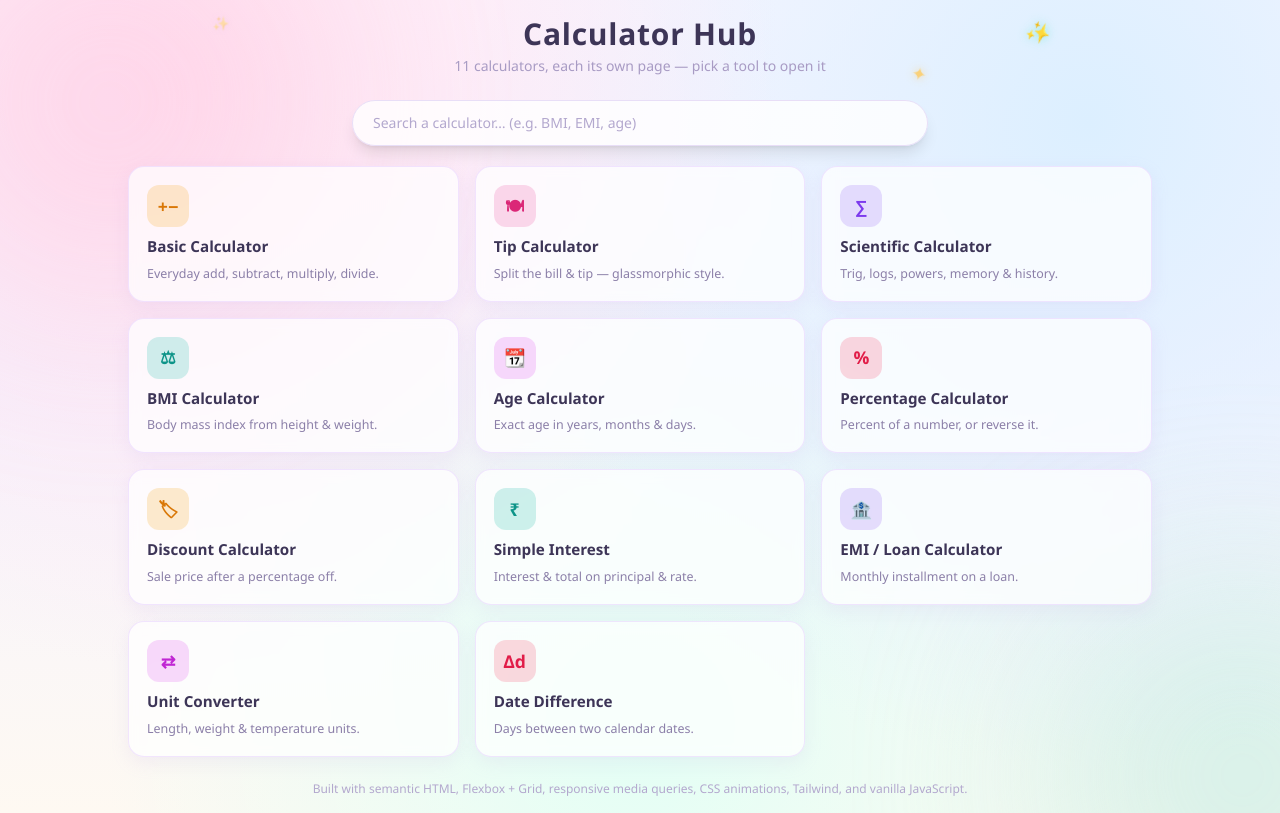
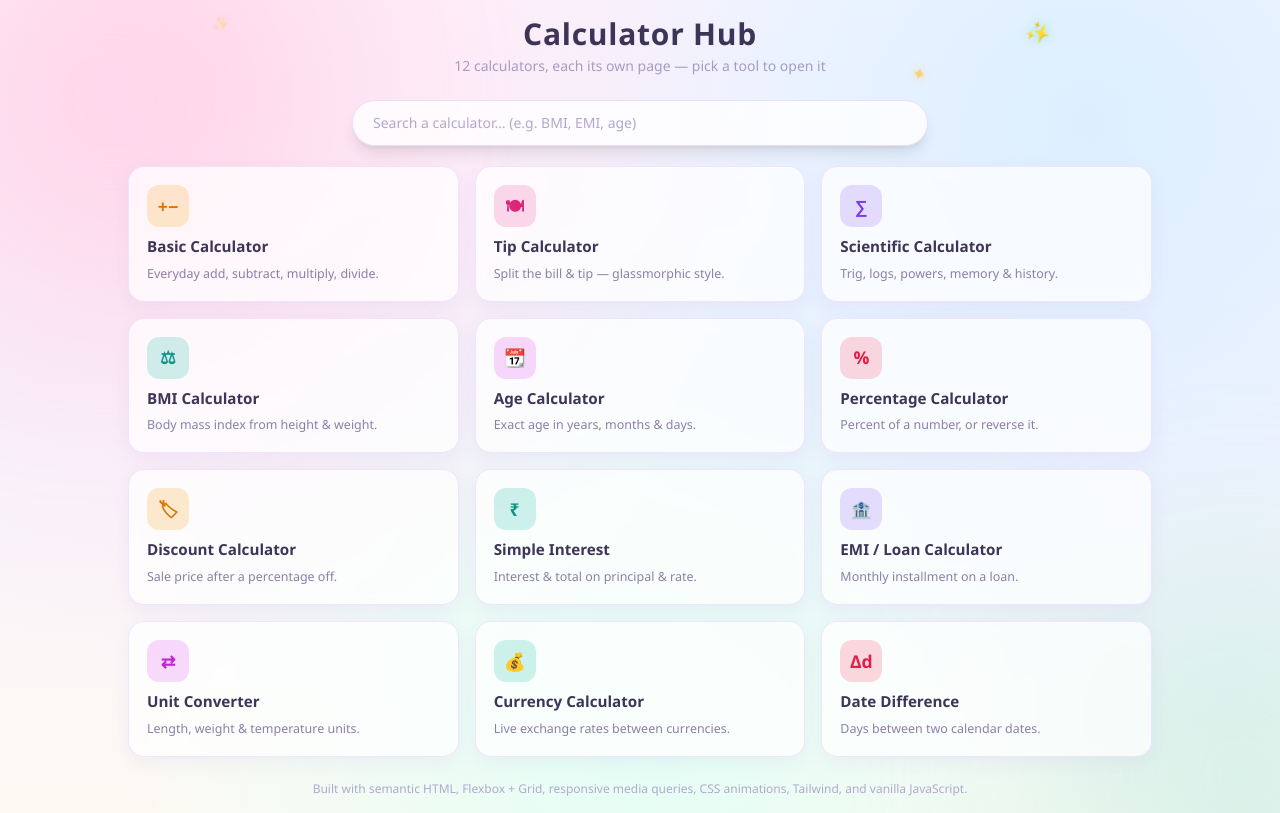
Before and after one commit to maleehanadeemeuroshub-maker/final-calculator, a plain HTML site: page index.html in a window 1280 px wide. Drawn offline with nearby package versions, Linux system fonts and the light colour scheme.

Commit message:
Update index.html

```diff
--- a/index.html
+++ b/index.html
@@ -21,7 +21,7 @@
     <span class="sparkle s2" style="right:10%; top:2px;">✨</span>
     <span class="sparkle s3" style="right:22%; bottom:-10px;">✦</span>
     <h1 class="text-xl sm:text-2xl md:text-3xl font-bold text-[#3d3557] tracking-wide">Calculator Hub</h1>
-    <p class="text-xs sm:text-sm text-[#a89bc4] mt-1">11 calculators, each its own page — pick a tool to open it</p>
+    <p class="text-xs sm:text-sm text-[#a89bc4] mt-1">12 calculators, each its own page — pick a tool to open it</p>
   </header>
 
   <!-- ============================================
@@ -99,6 +99,12 @@
         <span class="hub-desc">Length, weight &amp; temperature units.</span>
       </a>
 
+      <a href="currency.html" class="hub-card" data-name="currency exchange rate convert money usd">
+        <span class="hub-icon bg-teal-500/20 text-teal-600">&#128176;</span>
+        <span class="hub-title">Currency Calculator</span>
+        <span class="hub-desc">Live exchange rates between currencies.</span>
+      </a>
+
       <a href="datediff.html" class="hub-card" data-name="date difference days between two dates">
         <span class="hub-icon bg-rose-500/20 text-rose-600">&Delta;d</span>
         <span class="hub-title">Date Difference</span>
```
